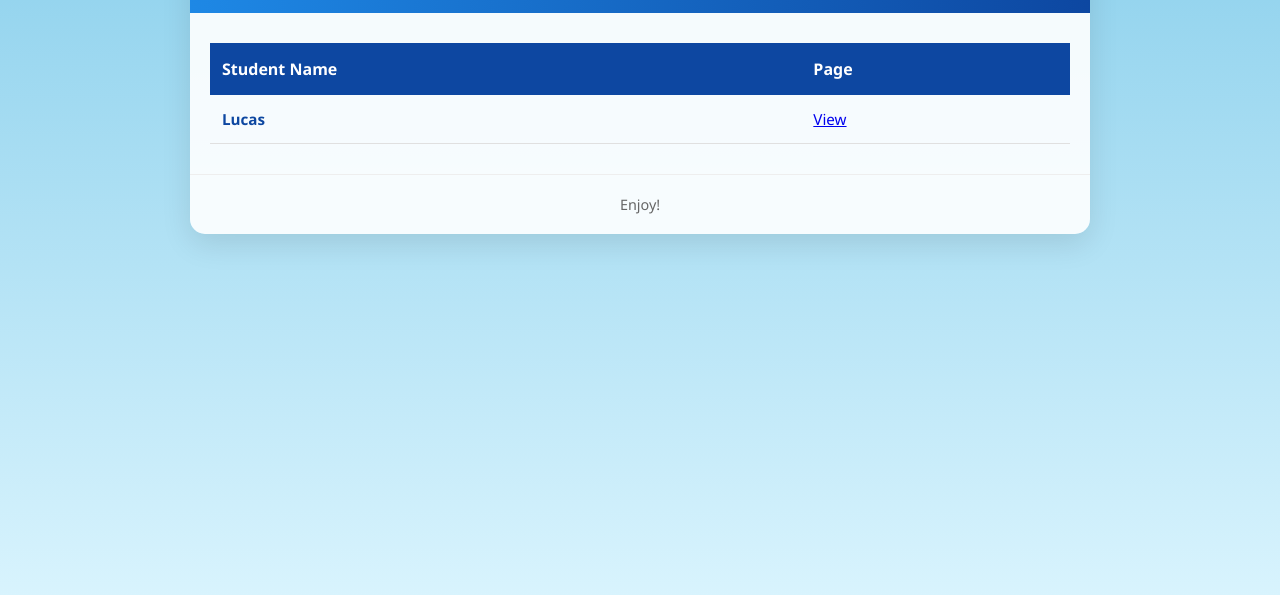
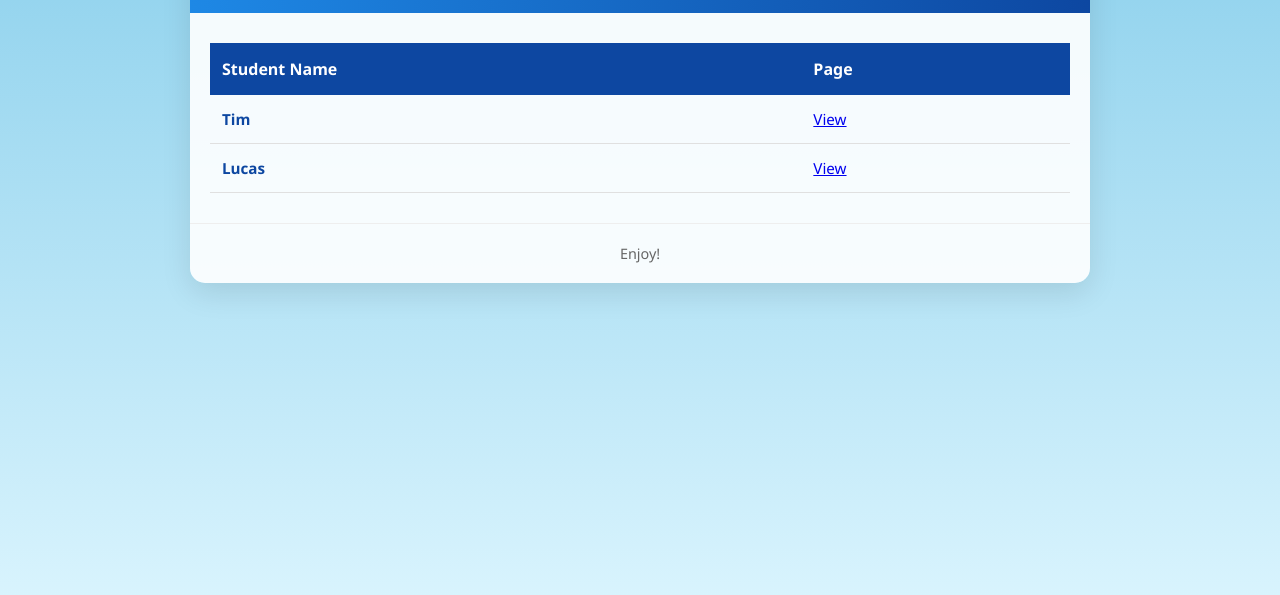
Before and after one commit to huihuawang/PersonalWebsite, a plain HTML site: page index.html in a window 1280 px wide. Shown: the part 135-730 px from the top of the page. Drawn offline with Linux system fonts and the light colour scheme.

Commit message:
Add Tim's entry to the student list

```diff
--- a/index.html
+++ b/index.html
@@ -132,6 +132,10 @@
                 </thead>
                 <tbody>
                     <tr>
+                        <td class="student">Tim</td>
+                        <td><a href="Tim/work.html">View</a></td>
+                    </tr>
+                    <tr>
                         <td class="student">Lucas</td>
                         <td><a href="Lucas/work.html">View</a></td>
                     </tr>
```
